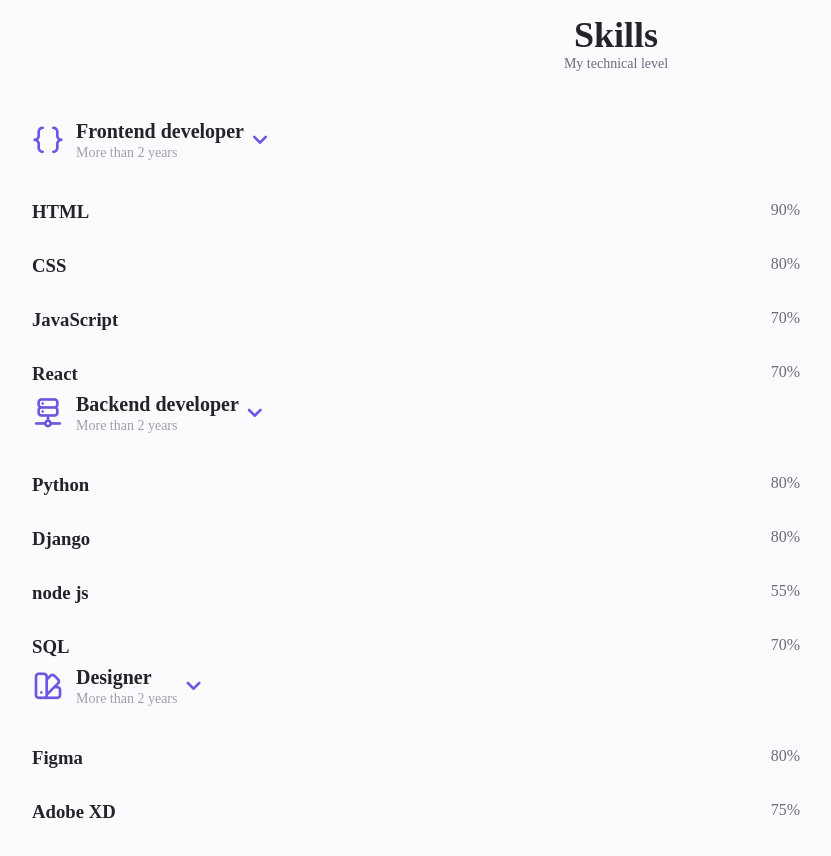
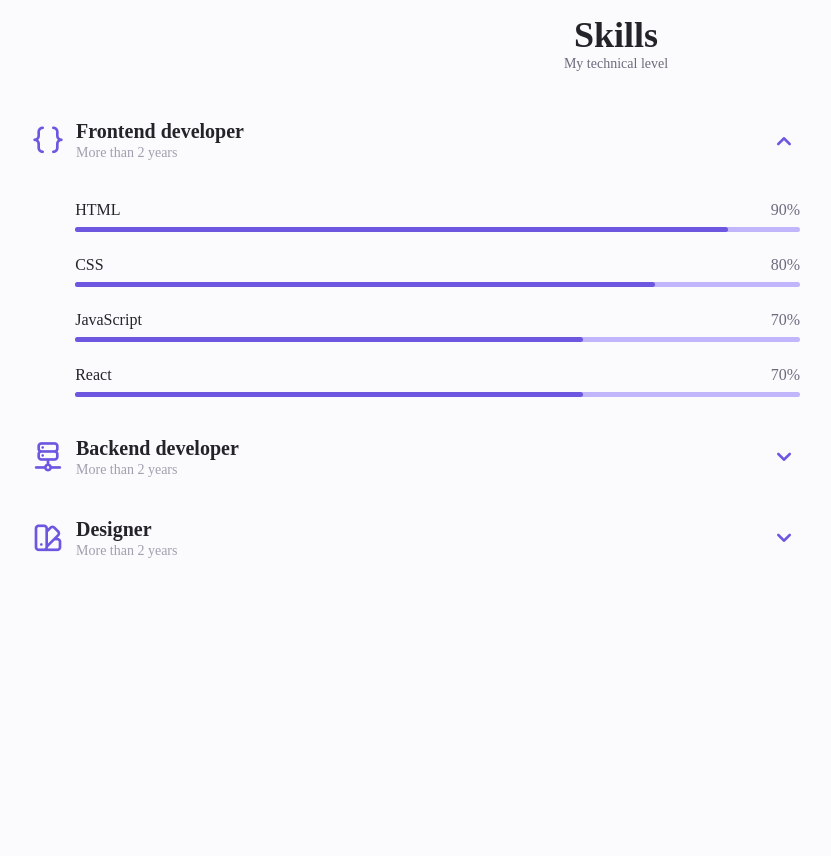
Before and after one commit to TerminalTigerr/personal-portfolio, a plain HTML site: page index.html in a window 1280 px wide. Shown: the part 1180-2036 px from the top of the page, without its empty margins (24-855 px from the left). After the commit the page ends 1859 px from the top, so only its background shows below. Drawn offline with nearby package versions, Linux system fonts and the light colour scheme.

Commit message:
skills toggle

```diff
--- a/assets/css/style.css
+++ b/assets/css/style.css
@@ -422,8 +422,87 @@ img {
     transition: .4s;
 }
 
+.skills__list {
+    row-gap: 1.5rem;
+    padding-left: 2.7rem;
+}
+
 .skills__titles {
     display: flex;
     justify-content: space-between;
     margin-bottom: var(--mb-0-5);
 }
+
+.skills__name {
+    font-size: var(--normal-font-size);
+    font-weight: var(--font-medium);
+}
+
+.skills__bar,
+.skills__percentage {
+    height: 5px;
+    border-radius: .25rem;
+}
+
+.skills__bar {
+    background-color: var(--first-color-lighter);
+}
+
+.skills__percentage {
+    display: block;
+    background-color: var(--first-color);
+}
+
+.skills__html {
+    width: 90%;
+}
+
+.skills__css {
+    width: 80%;
+}
+
+.skills__js {
+    width: 70%;
+}
+
+.skills__react {
+    width: 70%;
+}
+
+.skills__python {
+    width: 80%;
+}
+
+.skills__django {
+    width: 80%;
+}
+
+.skills__node {
+    width: 55%;
+}
+
+.skills__sql {
+    width: 70%;
+}
+
+.skills__figma {
+    width: 80%;
+}
+
+.skills__adobe {
+    width: 75% ;
+}
+
+.skills__close .skills__list {
+    height: 0;
+    overflow: hidden;
+}
+
+.skills__open .skills__list {
+    height: max-content;
+    margin-bottom: var(--mb-2-5);
+}
+
+.skills__open .skills__arrow {
+    transform: rotate(-180deg);
+}
--- a/assets/js/main.js
+++ b/assets/js/main.js
@@ -28,3 +28,22 @@ function linkAction() {
     navMenu.classList.remove('show-menu')
 }
 navLink.forEach(n => n.addEventListener('click', linkAction))
+
+/************ACCORDION SKILLS ***********/
+const skillsContent = document.getElementsByClassName('skills__content')
+const skillsHeader = document.querySelectorAll('.skills__header')
+
+function toggleSkills() {
+    let itemClass = this.parentNode.className
+
+    for (i = 0; i < skillsContent.length; i++) {
+        skillsContent[i].className = "skills__content skills__close"
+    }
+    if(itemClass === 'skills__content skills__close') {
+        this.parentNode.className = 'skills__content skills__open'
+    }
+}
+
+skillsHeader.forEach((element) => {
+    element.addEventListener('click', toggleSkills)
+})
--- a/index.html
+++ b/index.html
@@ -173,7 +173,7 @@
             <div class="skills__container container grid">
                 <div>
                     <!---------Skill 1------------->
-                    <div class="skills__content">
+                    <div class="skills__content skills__open">
                         <div class="skills__header">
                             <i class="uil uil-brackets-curly skills__icon"></i>
 
@@ -182,7 +182,7 @@
                                 <span class="skills__subtitle">More than 2 years</span>
                             </div>
 
-                            <i class="uil uil-angle-down skills__icon"></i>
+                            <i class="uil uil-angle-down skills__arrow"></i>
                         </div>
 
                         <div class="skills__list grid">
@@ -229,7 +229,7 @@
                     </div>
 
                     <!------SKILLS 2----------->
-                    <div class="skills__content">
+                    <div class="skills__content skills__close">
                         <div class="skills__header">
                             <i class="uil uil-server-network skills__icon"></i>
 
@@ -238,7 +238,7 @@
                                 <span class="skills__subtitle">More than 2 years</span>
                             </div>
 
-                            <i class="uil uil-angle-down skills__icon"></i>
+                            <i class="uil uil-angle-down skills__arrow"></i>
                         </div>
 
                         <div class="skills__list grid">
@@ -258,7 +258,7 @@
                                     <span class="skills__number">80%</span>
                                 </div>
                                 <div class="skills__bar">
-                                    <span class="skills__percentage skills__css"></span>
+                                    <span class="skills__percentage skills__django"></span>
                                 </div>
                             </div>
 
@@ -287,7 +287,7 @@
 
                 <div>
                     <!--------------SKILLS 3------------------->
-                    <div class="skills__content">
+                    <div class="skills__content skills__close">
                         <div class="skills__header">
                             <i class="uil uil-swatchbook skills__icon"></i>
 
@@ -296,7 +296,7 @@
                                 <span class="skills__subtitle">More than 2 years</span>
                             </div>
 
-                            <i class="uil uil-angle-down skills__icon"></i>
+                            <i class="uil uil-angle-down skills__arrow"></i>
                         </div>
 
                         <div class="skills__list grid">
```
